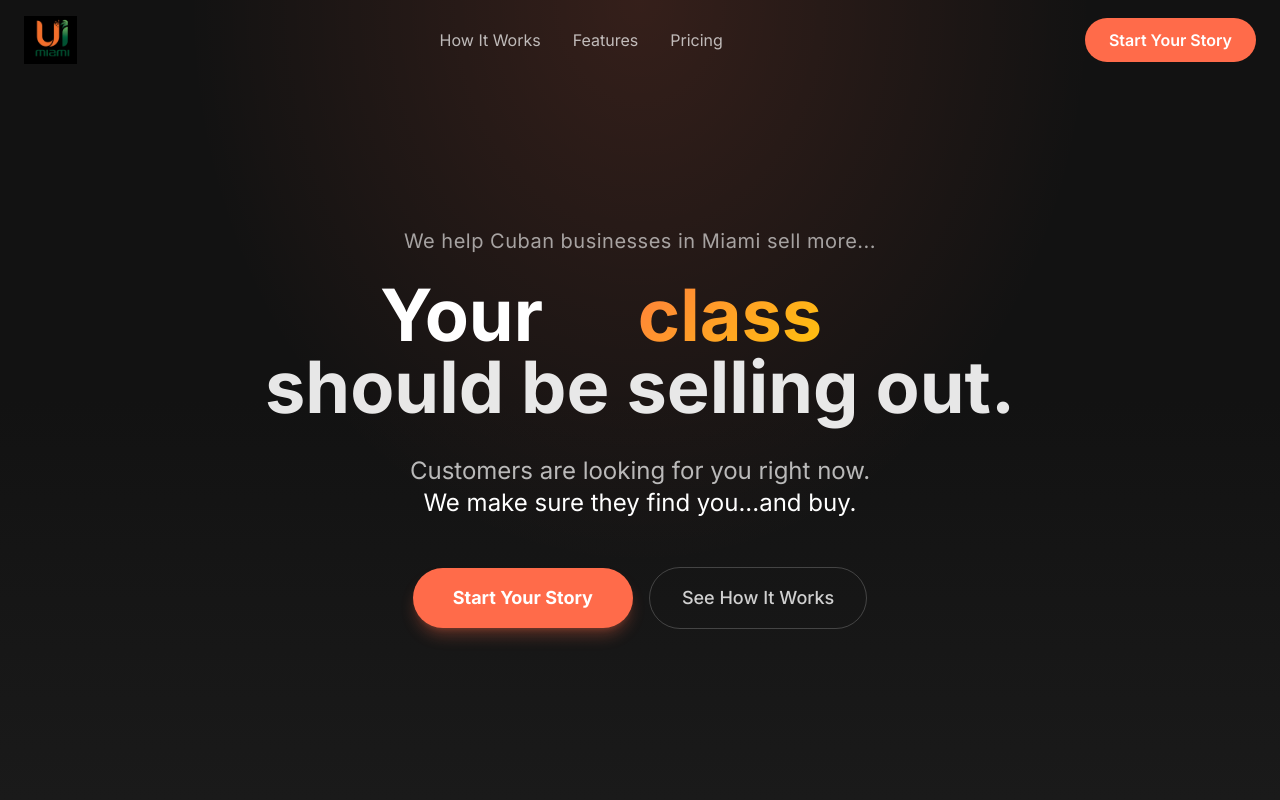
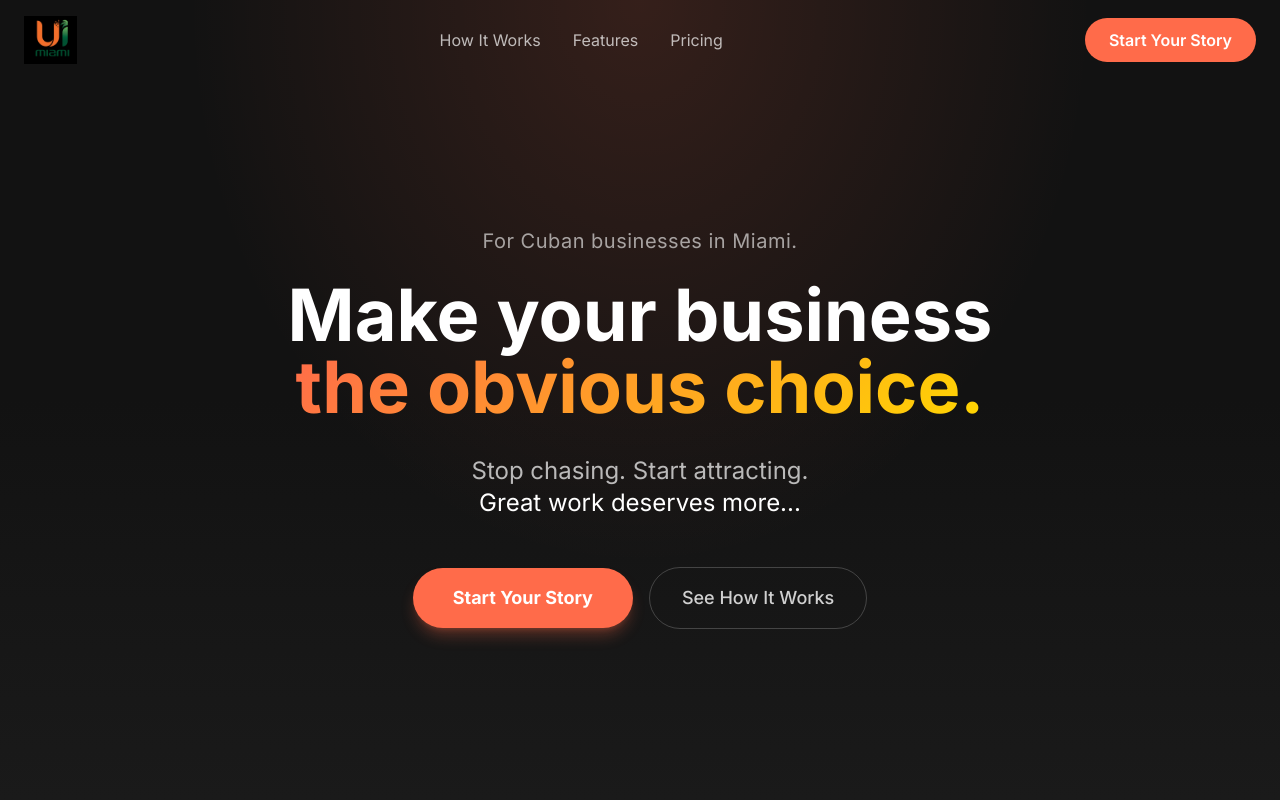
Before and after one commit to romanvieito/ui.miami, a Next.js app: page / in a window 1280 px wide. Shown: the top 800 px of the page. Built offline with nearby package versions, Linux system fonts and the light colour scheme; no server answers.

Commit message:
Refactor Hero component for improved clarity and engagement
- Remove rotating words feature for a more straightforward message.
- Update main headline and subheadline to better reflect the business's value proposition.
- Simplify the overall structure for enhanced readability and user experience.

```diff
--- a/components/Hero.tsx
+++ b/components/Hero.tsx
@@ -1,21 +1,9 @@
 "use client";
 
-import { useState, useEffect } from "react";
-import { motion, AnimatePresence } from "framer-motion";
+import { motion } from "framer-motion";
 import { trackEvent } from "@/lib/mixpanel";
 
-const rotatingWords = ["agenda", "service", "class", "event"];
-
 export default function Hero() {
-  const [currentIndex, setCurrentIndex] = useState(0);
-
-  useEffect(() => {
-    const interval = setInterval(() => {
-      setCurrentIndex((prev) => (prev + 1) % rotatingWords.length);
-    }, 2500);
-    return () => clearInterval(interval);
-  }, []);
-
   return (
     <section className="min-h-screen flex items-center justify-center relative overflow-hidden">
       {/* Background gradient */}
@@ -30,29 +18,13 @@ export default function Hero() {
         >
           {/* Pre-headline */}
           <p className="text-white/60 text-lg md:text-xl mt-14 mb-4 md:mb-6 tracking-wide">
-            We help Cuban businesses in Miami sell more...
+            For Cuban businesses in Miami.
           </p>
 
-          {/* Main headline with rotating word */}
-          <h1 className="text-4xl md:text-6xl lg:text-7xl font-bold leading-tight mb-6 md:mb-8">
-            Your {""}
-            <span className="relative inline-block min-w-[200px] md:min-w-[340px]">
-              <AnimatePresence mode="wait">
-                <motion.span
-                  key={rotatingWords[currentIndex]}
-                  initial={{ opacity: 0, y: 20 }}
-                  animate={{ opacity: 1, y: 0 }}
-                  exit={{ opacity: 0, y: -20 }}
-                  transition={{ duration: 0.4 }}
-                  className="gradient-text absolute left-0 right-0"
-                >
-                  {rotatingWords[currentIndex]}
-                </motion.span>
-              </AnimatePresence>
-              <span className="invisible">{rotatingWords[0]}</span>
-            </span>
-            <br />
-            <span className="text-white/90">should be selling out.</span>
+          {/* Main headline */}
+          <h1 className="text-4xl md:text-6xl lg:text-7xl font-bold leading-tight mb-6 md:mb-8 text-white">
+            Make your business <br className="hidden md:block" />
+            <span className="gradient-text">the obvious choice.</span>
           </h1>
 
           {/* Subheadline */}
@@ -62,9 +34,9 @@ export default function Hero() {
             transition={{ delay: 0.3, duration: 0.8 }}
             className="text-xl md:text-2xl text-white/70 max-w-3xl mx-auto mb-8 md:mb-12 leading-relaxed"
           >
-            Customers are looking for you right now.
+            Stop chasing. Start attracting.
             <br />
-            <span className="text-white">We make sure they find you...and buy.</span>
+            <span className="text-white">Great work deserves more...</span>
           </motion.p>
 
           {/* CTA Buttons */}
@@ -94,7 +66,6 @@ export default function Hero() {
             </motion.a>
           </motion.div>
         </motion.div>
-
       </div>
     </section>
   );
```
